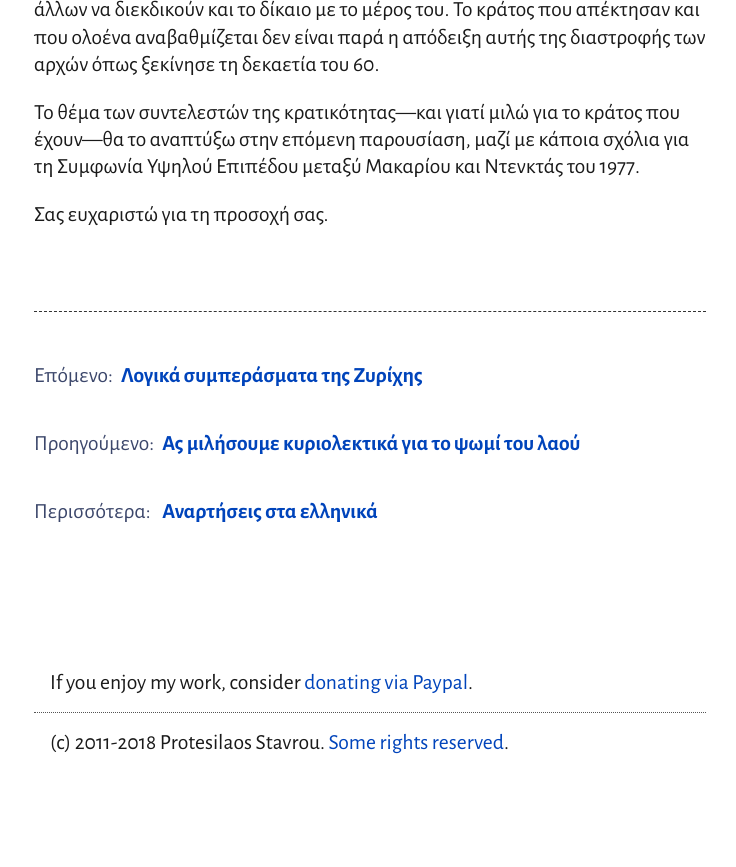
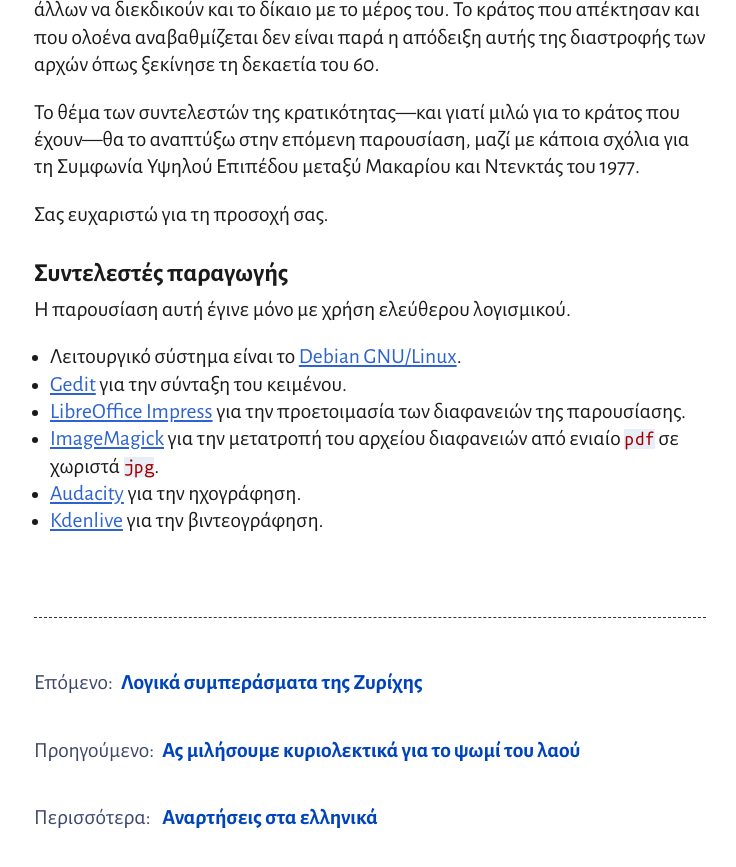
Before and after one commit to protesilaos/protesilaos.github.io, a Jekyll site: the page built from _greek/2018-06-10-unilateral-secession-criteria.md, in a window 1280 px wide and 900 px high, scrolled down 7845 px. Shown: the top 867 px of the window, without its empty margins (270-1006 px from the left). Built offline with Jekyll 4.4.1, drawn with Linux system fonts in a browser that asks for light colours; before the commit the page ends 8648 px from its top, so only the background shows below that.

Commit message:
Add missing info about use of free software

```diff
--- a/_greek/2018-06-10-unilateral-secession-criteria.md
+++ b/_greek/2018-06-10-unilateral-secession-criteria.md
@@ -75,3 +75,14 @@ mediaid: "Y-yfd8ZXSpk"
 Το θέμα των συντελεστών της κρατικότητας—και γιατί μιλώ για το κράτος που έχουν—θα το αναπτύξω στην επόμενη παρουσίαση, μαζί με κάποια σχόλια για τη Συμφωνία Υψηλού Επιπέδου μεταξύ Μακαρίου και Ντενκτάς του 1977.
 
 Σας ευχαριστώ για τη προσοχή σας.
+
+## Συντελεστές παραγωγής
+
+Η παρουσίαση αυτή έγινε μόνο με χρήση ελεύθερου λογισμικού.
+
+- Λειτουργικό σύστημα είναι το [Debian GNU/Linux](https://www.debian.org/).
+- [Gedit](https://wiki.gnome.org/Apps/Gedit) για την σύνταξη του κειμένου.
+- [LibreOffice Impress](https://www.libreoffice.org/discover/impress/) για την προετοιμασία των διαφανειών της παρουσίασης.
+- [ImageMagick](https://www.imagemagick.org/script/index.php) για την μετατροπή του αρχείου διαφανειών από ενιαίο `pdf` σε χωριστά `jpg`.
+- [Audacity](https://www.audacityteam.org/) για την ηχογράφηση.
+- [Kdenlive](https://kdenlive.org/en/) για την βιντεογράφηση.
```
